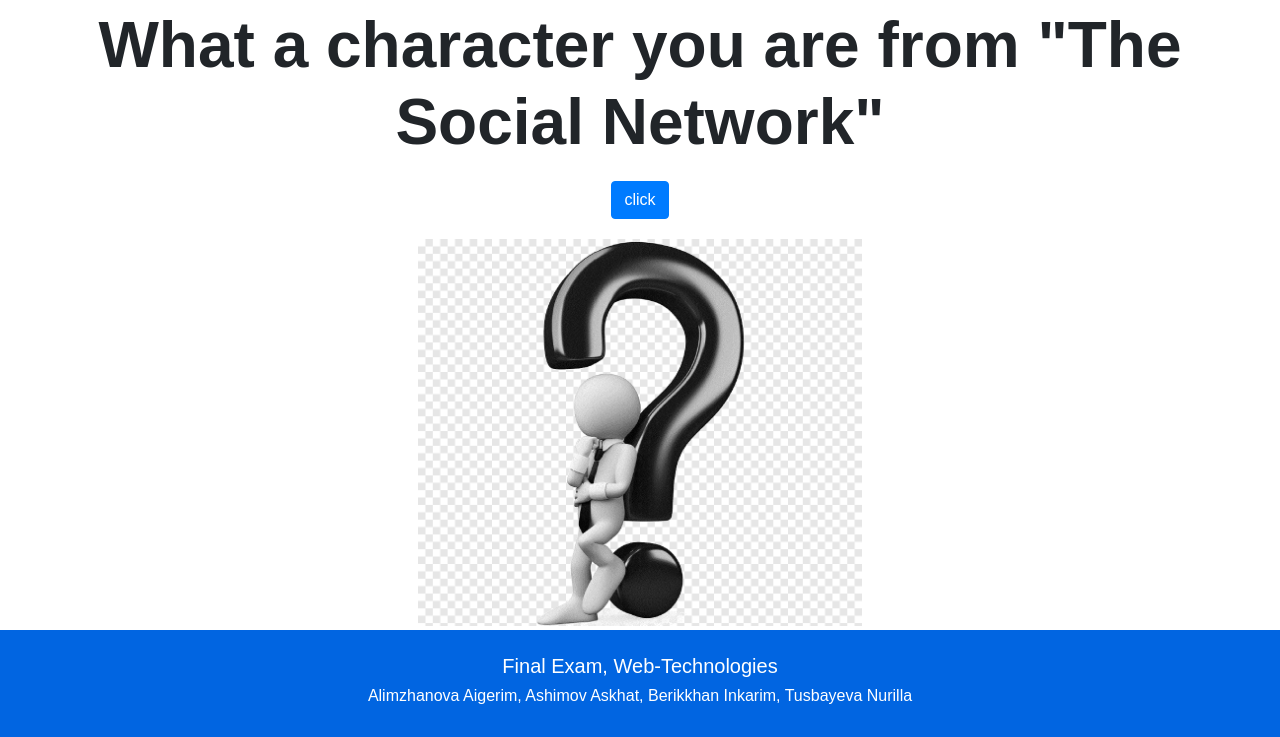
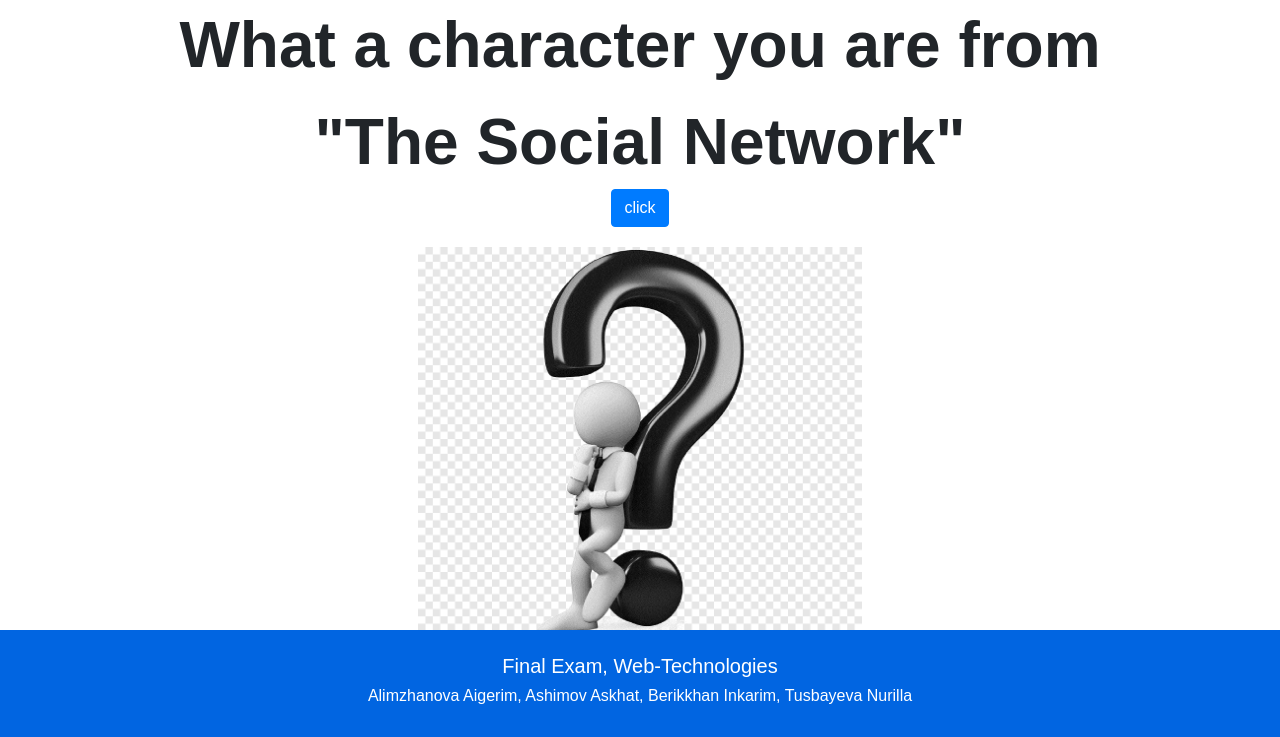
Before and after one commit to 2palek1/2palek1.github.io, a plain HTML site: page game.html in a window 1280 px wide. Shown: the part 63-800 px from the top of the page. Drawn offline with nearby package versions, Linux system fonts and the light colour scheme.

Commit message:
minor fix

```diff
--- a/game.html
+++ b/game.html
@@ -62,7 +62,8 @@
 
 <section class="game text-center">
     <div class="container fluid">
-        <h2 style="margin-bottom: 20px">What a character you are from "The Social Network"</h2>
+        <h2 style="margin-bottom: 20px">What a character you are from</h2>
+            <h2>"The Social Network"</h2>
         <button type="button" class="btn btn-primary"
                 onclick="showLoadingCircle(); setTimeout(function() { randomСharacter(); hideLoadingCircle(); }, 2000);">
             click
```
